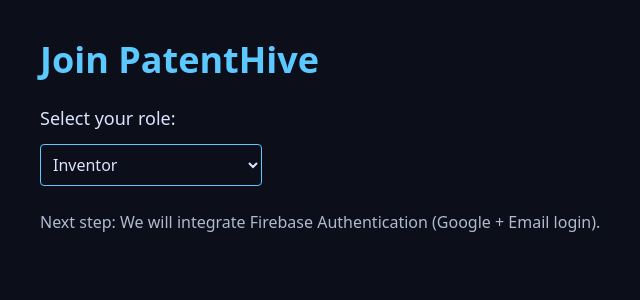
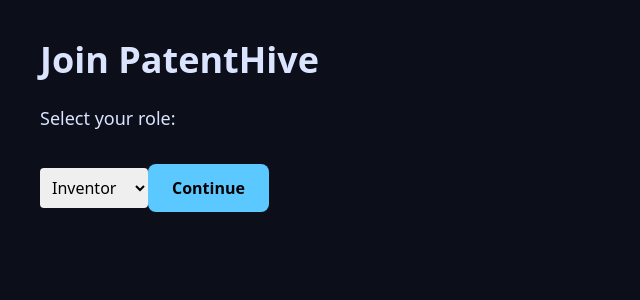
Before and after one commit to priyanshukarkhur/patentconnect, a Next.js app: page /signup in a window 1280 px wide. Shown: the top 300 px of the page, without its empty margins (0-640 px from the left). Built offline with nearby package versions, Linux system fonts and the light colour scheme.

Commit message:
Update signup.tsx

```diff
--- a/pages/signup.tsx
+++ b/pages/signup.tsx
@@ -1,27 +1,34 @@
-
 import { useState } from "react";
 
 export default function Signup() {
-  const [role, setRole] = useState("inventor");
+  const [role, setRole] = useState("Inventor");
+
+  const handleNext = () => {
+    localStorage.setItem("role", role);
+    window.location.href = "/login"; // go to login page
+  };
 
   return (
-    <div className="p-10 text-textlight">
-      <h1 className="text-4xl font-bold text-accent mb-6">Join PatentHive</h1>
+    <div className="p-10 text-light">
+      <h1 className="text-4xl font-bold mb-6">Join PatentHive</h1>
 
-      <label className="block mb-3 text-lg">Select your role:</label>
+      <label className="block mb-2 text-lg">Select your role:</label>
       <select
         value={role}
-        onChange={(e)=>setRole(e.target.value)}
-        className="bg-bg border border-accent p-2 rounded"
+        onChange={(e) => setRole(e.target.value)}
+        className="p-2 text-black rounded"
       >
-        <option value="inventor">Inventor</option>
-        <option value="attorney">Attorney</option>
-        <option value="company">Company / Organization</option>
+        <option>Inventor</option>
+        <option>Attorney</option>
+        <option>Company</option>
       </select>
 
-      <p className="mt-6 opacity-80">
-        Next step: We will integrate Firebase Authentication (Google + Email login).
-      </p>
+      <button
+        onClick={handleNext}
+        className="mt-6 bg-accent text-black px-6 py-3 rounded-lg font-semibold"
+      >
+        Continue
+      </button>
     </div>
   );
 }
```
